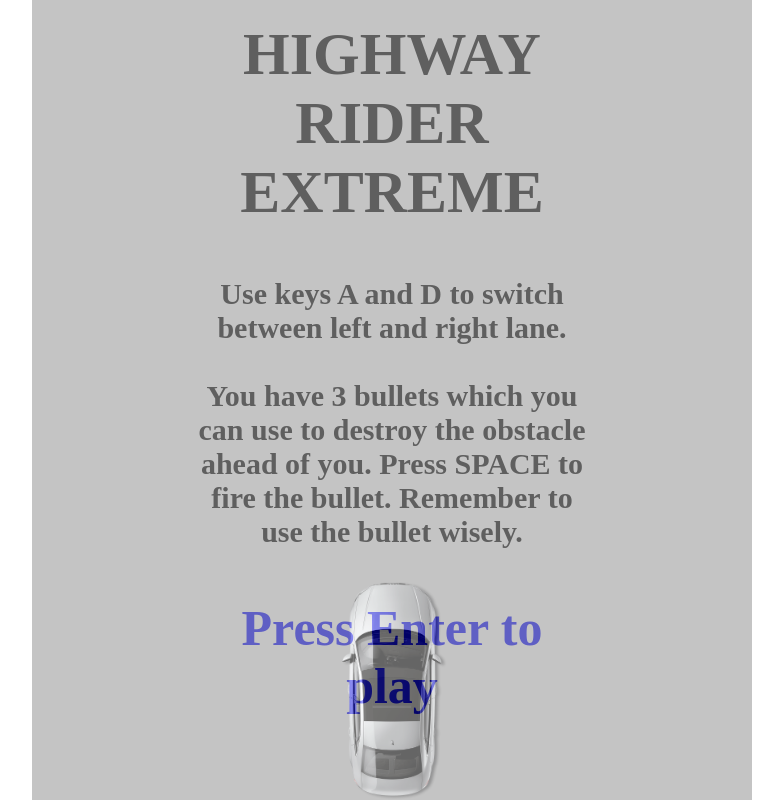
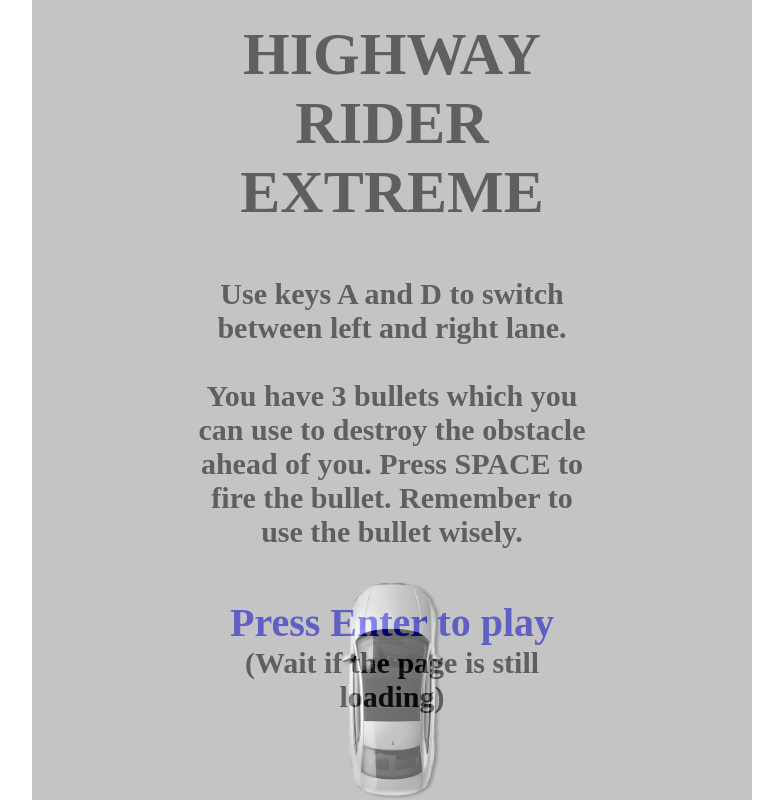
Before and after one commit to mpranab7890/car-lane-game, a plain HTML site: page index.html in a window 1280 px wide. Shown: the whole page, without its empty margins (248-1031 px from the left). Drawn offline with Linux system fonts and the light colour scheme.

Commit message:
A slight modification in the menu screen

```diff
--- a/css/style.css
+++ b/css/style.css
@@ -71,8 +71,8 @@
   color: blue;
 }
 
-.game-start-menu-enter {
+.game-start-menu-enter p {
   margin-top: 50px;
-  font-size: 50px;
+  font-size: 40px;
   color: blue;
 }
--- a/index.html
+++ b/index.html
@@ -30,7 +30,10 @@
         You have 3 bullets which you can use to destroy the obstacle ahead of
         you. Press SPACE to fire the bullet. Remember to use the bullet wisely.
       </p>
-      <div class="game-start-menu-enter">Press Enter to play</div>
+      <div class="game-start-menu-enter">
+        <p>Press Enter to play</p>
+        <span>(Wait if the page is still loading) </span>
+      </div>
     </div>
 
     <div class="game-over-menu">
```
